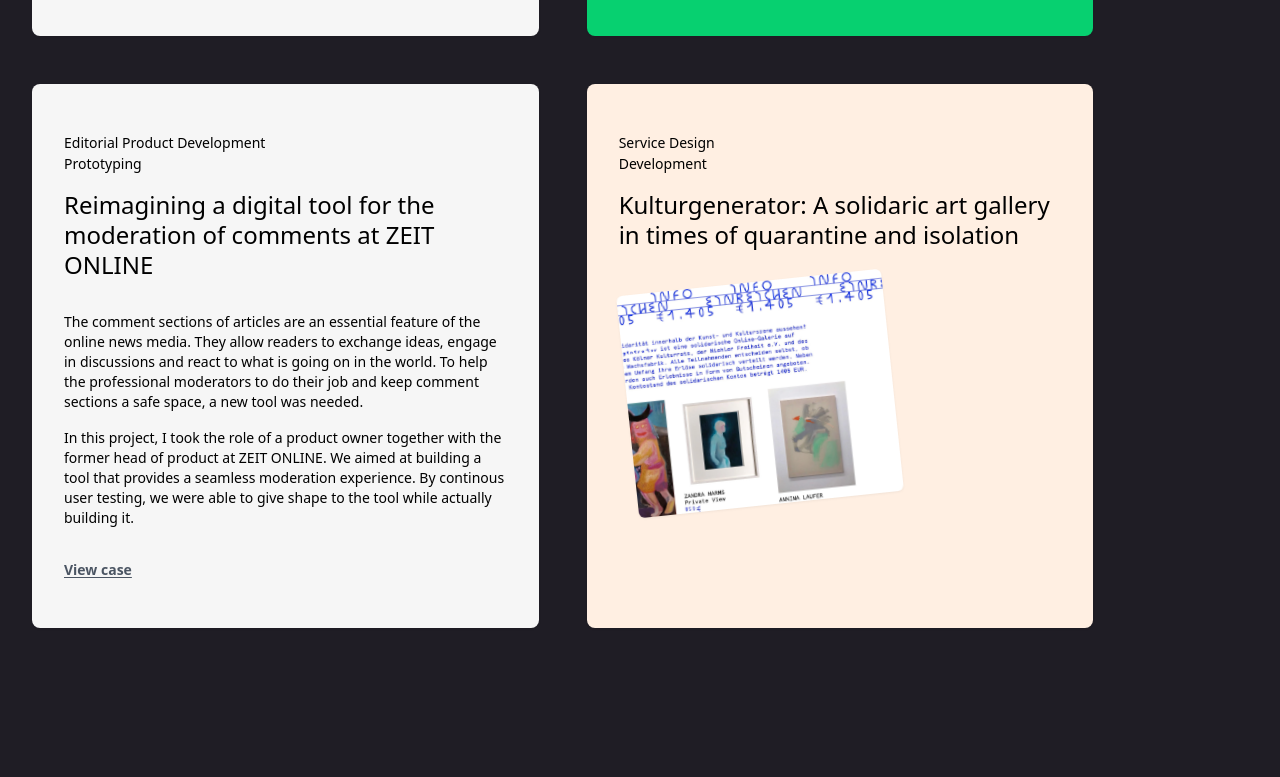
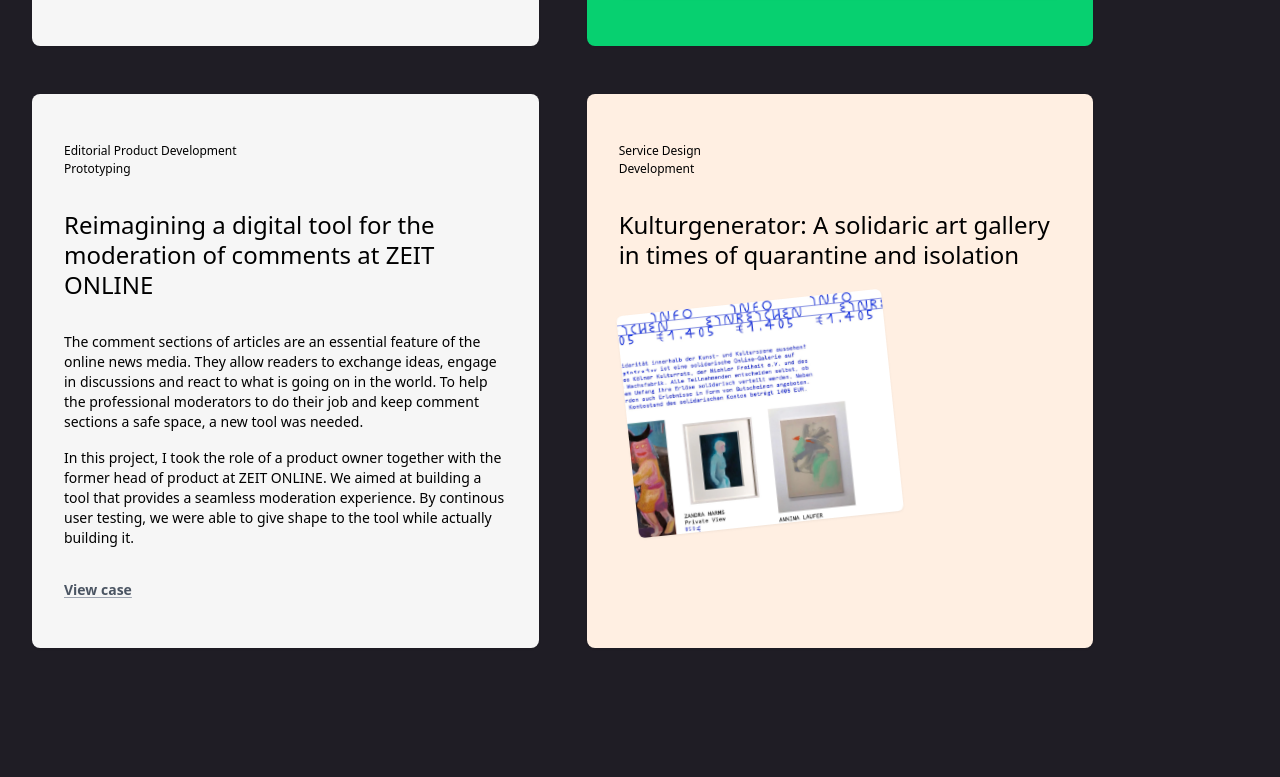
Before and after one commit to milanbargiel/portfolio, a Next.js app: page / in a window 1280 px wide. Shown: the part 1277-2054 px from the top of the page. Built offline with nearby package versions, Linux system fonts and the light colour scheme.

Commit message:
Finetune styles of roles

```diff
--- a/components/link.js
+++ b/components/link.js
@@ -12,7 +12,7 @@ function Link({ href, className, children, variant }) {
       customClasses = `underline underline-offset-2 decoration-1 decoration-gray-500 hover:text-white hover:transition-all hover:decoration-gray-300 hover:duration-150 ${customClasses}`
       break
     case 'project-link':
-      customClasses = `underline font-semibold text-sm underline-offset-2 decoration-1 text-gray-600 decoration-gray-600 hover:text-black hover:transition-all hover:decoration-black hover:duration-150 ${customClasses}`
+      customClasses = `underline font-semibold text-sm underline-offset-2 decoration-1 text-gray-600 decoration-gray-400 hover:text-black hover:transition-all hover:decoration-black hover:duration-150 ${customClasses}`
       break
   }
 
--- a/components/project.js
+++ b/components/project.js
@@ -16,8 +16,7 @@ export default function Project(props) {
       }`}
       style={{ backgroundColor }}
     >
-      <ul className="text-sm mb-4 leading-normal">{roleItems}</ul>
-
+      <ul className="text-xs mb-8 leading-normal">{roleItems}</ul>
       <h3 className="mb-8 text-2xl leading-tight">{props.title}</h3>
       {props.image && (
         <Image
```
